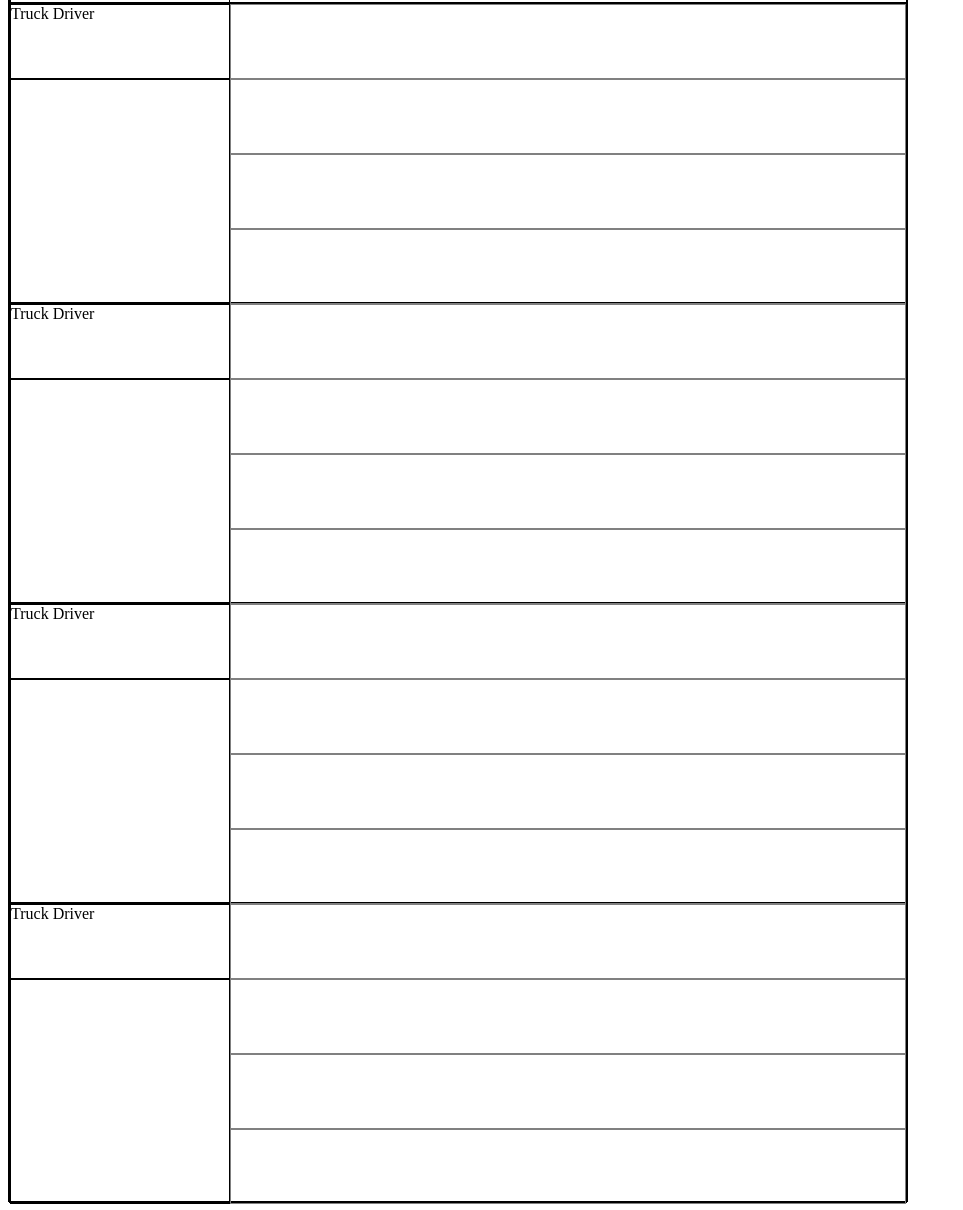
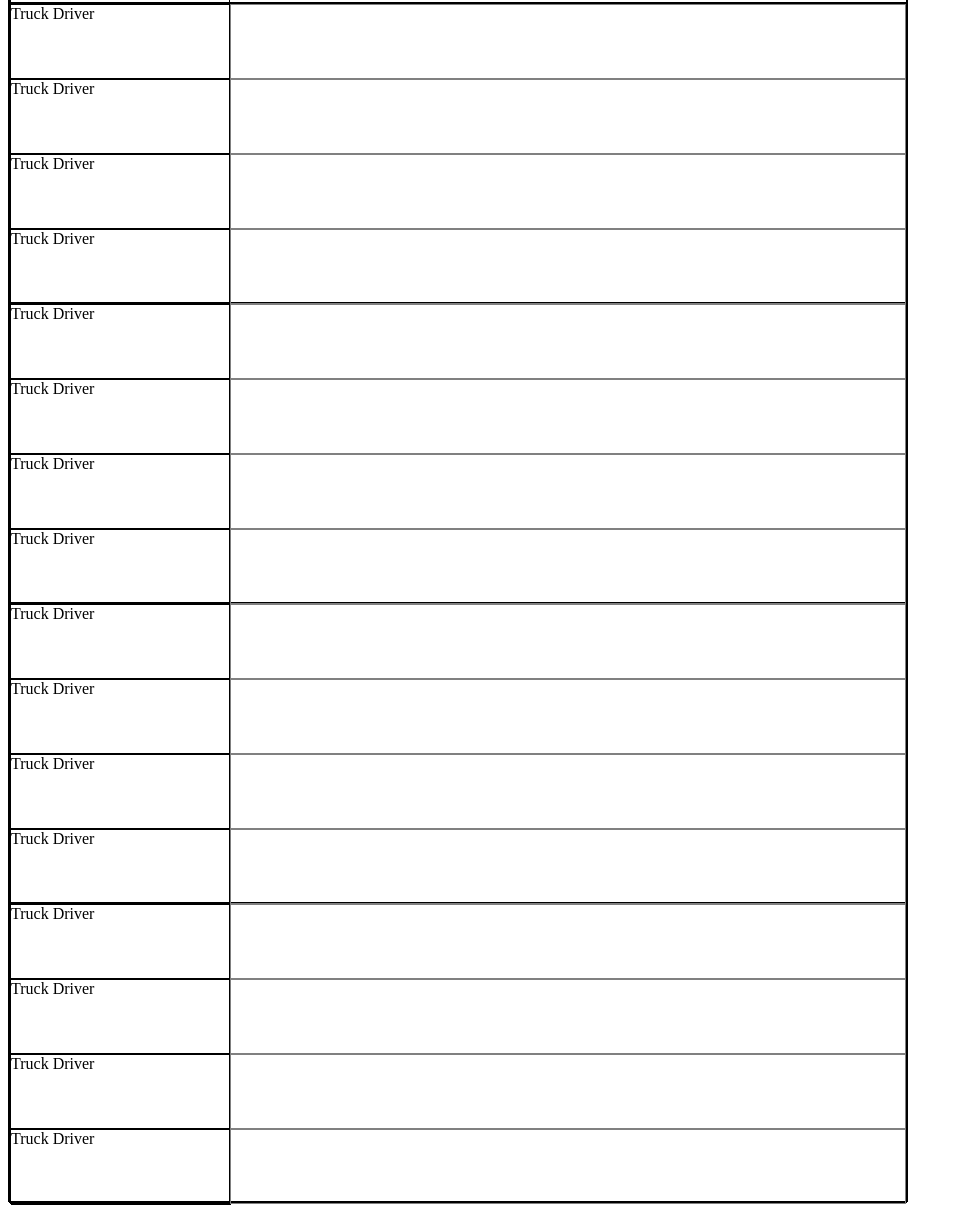
Before and after one commit to prgrmr-yn/practice, a browser extension: page codeprac/youtubers/brocode/javascript-full-course/justin-timesheet/index.html in a window 1280 px wide. Shown: the part 106-1316 px from the top of the page, without its empty margins (0-963 px from the left). Drawn offline with Linux system fonts and the light colour scheme.

Commit message:
added few truck drivers for him

```diff
--- a/codeprac/youtubers/brocode/javascript-full-course/justin-timesheet/index.html
+++ b/codeprac/youtubers/brocode/javascript-full-course/justin-timesheet/index.html
@@ -20,7 +20,12 @@
         </div>
       </div>
       <div class="inner-div1 divs">
-        <div class="section1 sections"><div class="inner-sec1">Truck Driver</div></div>
+        <div class="section1 sections">
+                    <div class="inner-sec1">Truck Driver</div>
+                    <div class="inner-sec1">Truck Driver</div>
+                    <div class="inner-sec1">Truck Driver</div>
+                    <div class="inner-sec1">Truck Driver</div>
+        </div>
         <div class="section2 sections">
           <div class="inner-section1 inner-sections"></div>
           <div class="inner-section2 inner-sections"></div>
@@ -29,7 +34,12 @@
           </div>
       </div>
       <div class="inner-div2 divs">
-        <div class="section1 sections"><div class="inner-sec1">Truck Driver</div></div>
+        <div class="section1 sections">
+                    <div class="inner-sec1">Truck Driver</div>
+                    <div class="inner-sec1">Truck Driver</div>
+                    <div class="inner-sec1">Truck Driver</div>
+                    <div class="inner-sec1">Truck Driver</div>
+        </div>
         <div class="section2 sections">
           <div class="inner-section1 inner-sections"></div>
           <div class="inner-section2 inner-sections"></div>
@@ -38,7 +48,12 @@
           </div>
       </div>
       <div class="inner-div3 divs">
-        <div class="section1 sections"><div class="inner-sec1">Truck Driver</div></div>
+        <div class="section1 sections">
+                    <div class="inner-sec1">Truck Driver</div>
+                    <div class="inner-sec1">Truck Driver</div>
+                    <div class="inner-sec1">Truck Driver</div>
+                    <div class="inner-sec1">Truck Driver</div>
+        </div>
         <div class="section2 sections">
           <div class="inner-section1 inner-sections"></div>
           <div class="inner-section2 inner-sections"></div>
@@ -47,7 +62,12 @@
           </div>
       </div>
       <div class="inner-div4 divs">
-        <div class="section1 sections"><div class="inner-sec1">Truck Driver</div></div>
+        <div class="section1 sections">
+                    <div class="inner-sec1">Truck Driver</div>
+                    <div class="inner-sec1">Truck Driver</div>
+                    <div class="inner-sec1">Truck Driver</div>
+                    <div class="inner-sec1">Truck Driver</div>
+        </div>
         <div class="section2 sections">
           <div class="inner-section1 inner-sections"></div>
           <div class="inner-section2 inner-sections"></div>
```
